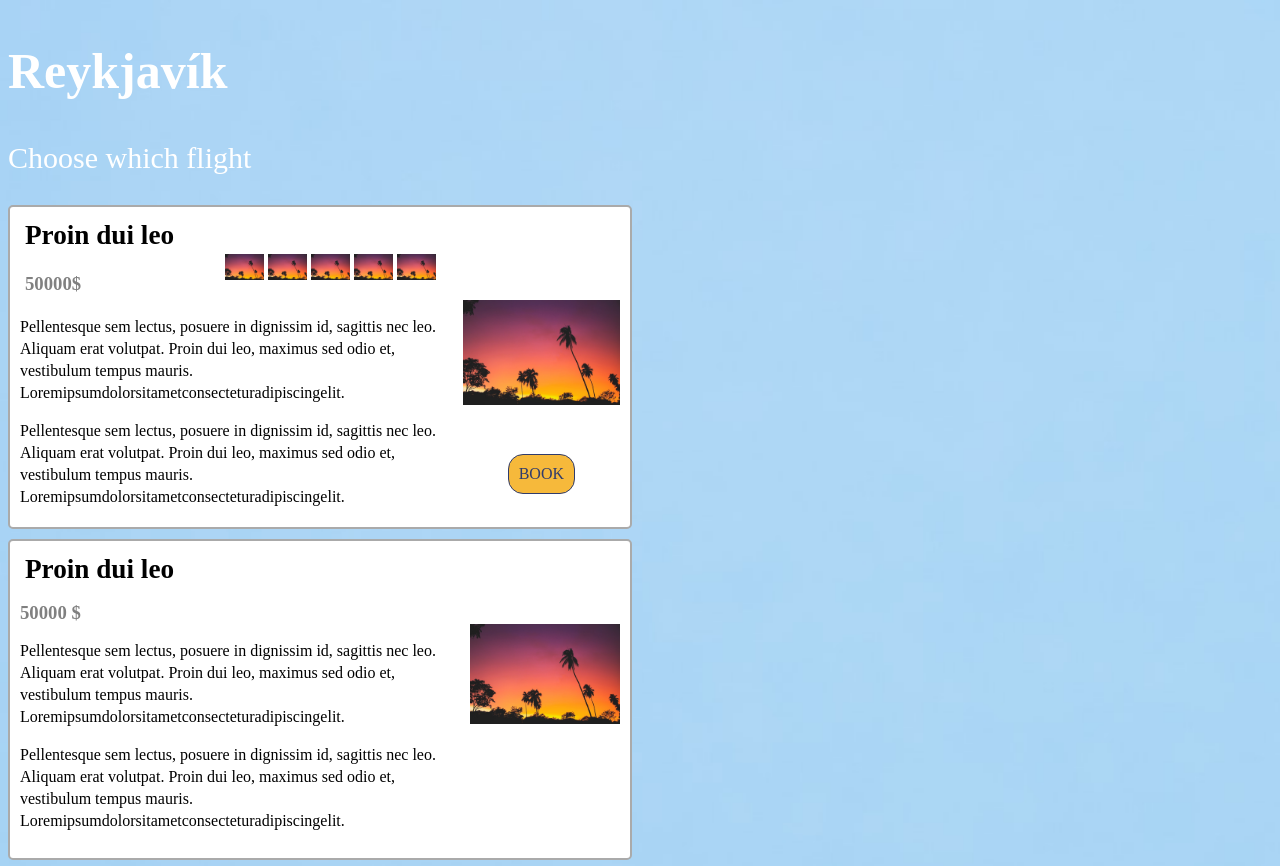
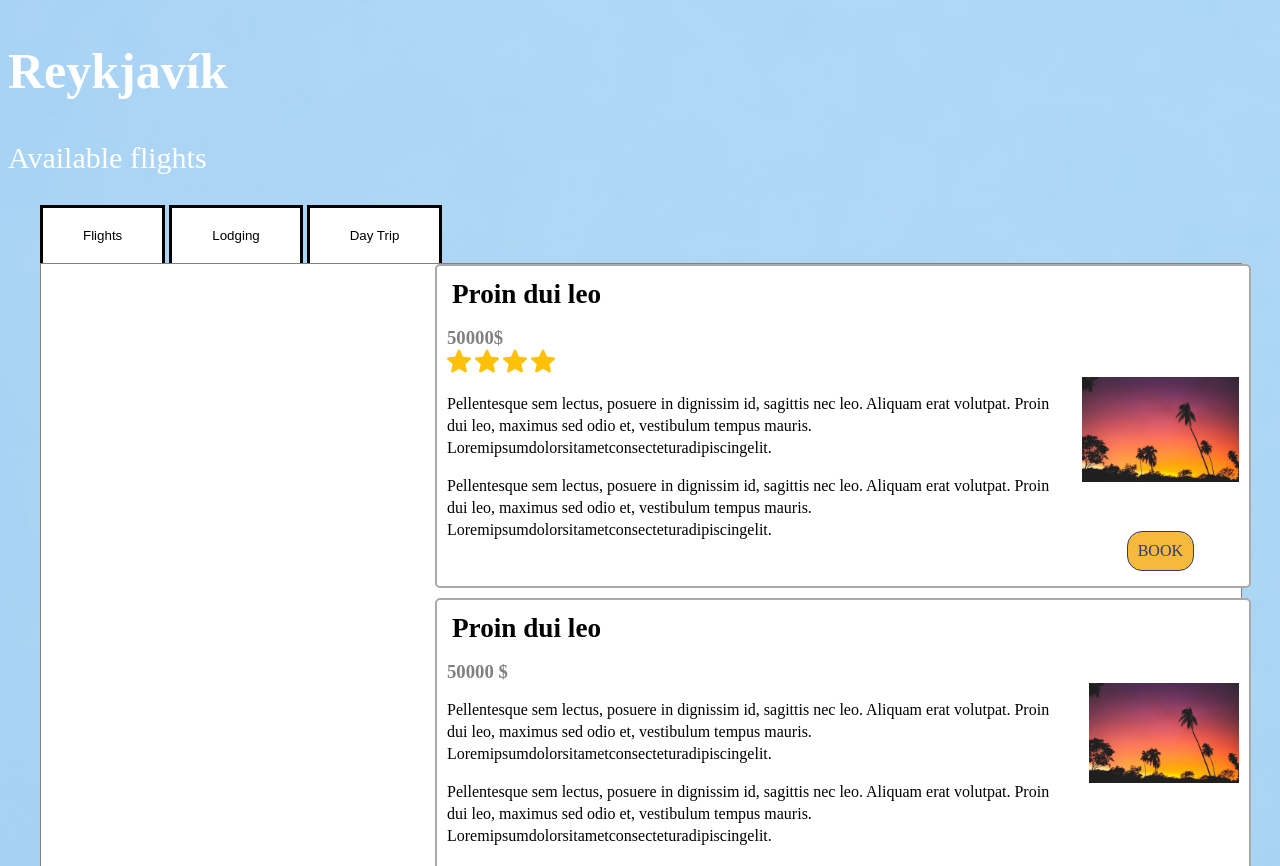
Before and after one commit to OlafurjonHI/Throbo_lokaverkefni, a website: page totalTripperLokaverkefni/flight.html in a window 1280 px wide. Shown: the top 866 px of the page. Drawn offline with Linux system fonts and the light colour scheme.

Commit message:
flights
menu bætt við
stjörnur
útlit

```diff
--- a/totalTripperLokaverkefni/flight.html
+++ b/totalTripperLokaverkefni/flight.html
@@ -10,10 +10,15 @@
   <header class="header">
     <div class="header__content">
       <h2 class="dest__title">Reykjavík</h2>
-          <p class="dest__quest">Choose which flight</p>
+      <p class="dest__quest">Available flights</p>
     </div>
   </header>
-
+<div class="content">
+<div class="menu">
+  <button class="menu__tab">Flights</button>
+  <button class="menu__tab">Lodging</button>
+  <button class="menu__tab">Day Trip</button>
+</div>
 <div class="cards">
   <div class="cards__row">
     <section class="cards_filter">
@@ -26,11 +31,10 @@
       <div class="card__PriceStar">
         <h3 class="card__price">50000$</h3>
       <div class="card__stars">
-                    <img class="card__star" src="img.jpg">
-                    <img class="card__star" src="img.jpg">
-                    <img class="card__star" src="img.jpg">
-                    <img class="card__star" src="img.jpg">
-                    <img class="card__star" src="img.jpg">
+        <img class="card__star" src="/img/star.png">
+        <img class="card__star" src="/img/star.png">
+        <img class="card__star" src="/img/star.png">
+        <img class="card__star" src="/img/star.png">
       </div>
       </div>
     </div>
@@ -139,21 +143,6 @@
   </div>
 </div>
 
-
-
-
-
-
-
-
-
-
-
-
-
-
-
-
 <div class="grid">
   <div class="grid__row">
     <div class="grid__col">
@@ -170,6 +159,6 @@
     </div>
   </div>
 </div>
-
+</div>
 </body>
 </html>
--- a/totalTripperLokaverkefni/scss/flight.scss
+++ b/totalTripperLokaverkefni/scss/flight.scss
@@ -9,11 +9,34 @@
   }
 }
 
+.content {
+  max-width: 1200px;
+  margin: auto;
+}
+
+.menu{
+  width: fit-content;
+
+  button {
+    padding: 20px 40px;
+    background-color: white;
+    border-bottom: none;
+    border: solid;
+    border-bottom: none;
+  }
+}
+
+
 .cards {
+    background-color: white;
+    border: 1px solid grey;
+//    border-top:none;
     display: flex;
     flex-wrap: wrap;
-    margin-left: -10px;
-    margin-right: -10px;
+    width: 100%;
+    margin: auto;
+//    margin-left: -10px;
+//    margin-right: -10px;
 
     &__col {
         padding-right: 10px;
@@ -30,13 +53,12 @@
 .card {
     display: flex;
     flex-direction: column;
-
-
     margin-bottom: 10px;
     padding: 10px;
-    width: 100%;
+    width: 66%;
     height: 100%;
-    max-width: 600px;
+    margin-left: auto;
+//    max-width: 600px;
     max-height: 300px;
     overflow: hidden;
 
@@ -58,22 +80,20 @@
     margin-bottom: 0px;
   }
   &__PriceStar{
-    /* flex-direction: row; */
-    display: flex;
-    flex: 2;
-    margin:5px;
+    flex-direction: column;
+    // display: flex;
+    // flex: 2;
+    // margin:5px;
   }
   &__price{
     color: gray;
     margin-bottom:0px;
   }
-  &__stars{
-    padding-left: 9em;
+  // &__stars{
+  //   padding-left: 9em;
     /* flex: 0 0 200px;   /* þetta breytir stærð stjarnanna */
-  }
-  &__star{
-    max-width: 10%;
-  }
+  // }
+
   &__content {
     display: flex;
     flex: 2;
```
Also changed, not shown: totalTripperLokaverkefni/img/star.png (added), totalTripperLokaverkefni/styles.css. Lines whose indentation alone changed are shown as unchanged.
